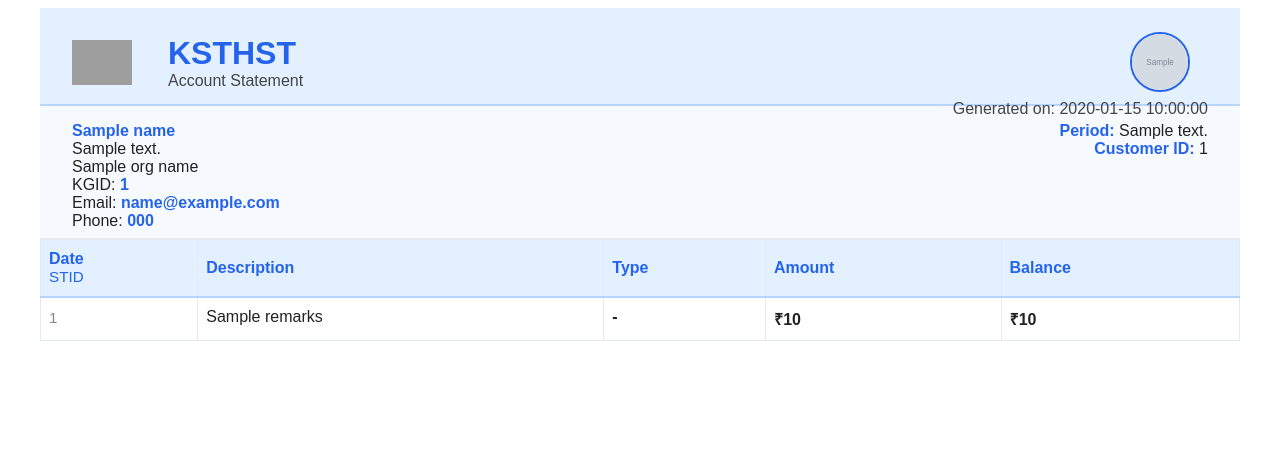
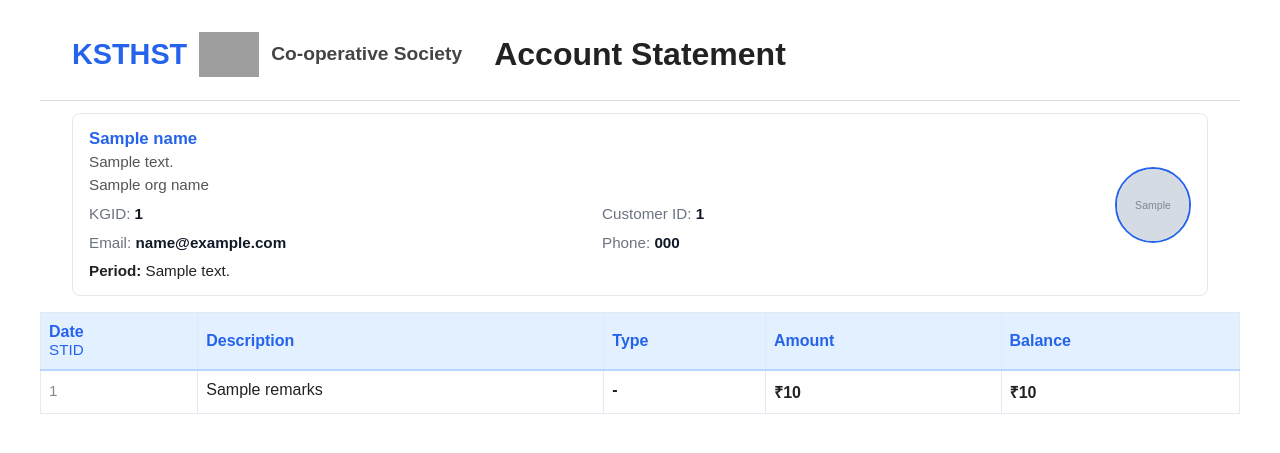
Before and after one commit to Codematesltd/society_website, a Flask app: template templates/statement.html in a window 1280 px wide. Shown: the top 453 px of the page. Run offline with Flask 3, Linux system fonts and the light colour scheme; the template is opened without the code that fills it: most values are stand-ins (such as "Sample title", 1, 10 or a date in 2020); grey boxes marked "Sample" are stand-in pictures; some libraries are stand-ins or nearby versions; grey boxes are pictures that could not be loaded.

Commit message:
statement and user account working correct

```diff
--- a/templates/statement.html
+++ b/templates/statement.html
@@ -3,29 +3,92 @@
 <head>
   <meta charset="UTF-8">
   <title>KSTHST Account Statement</title>
-    <link rel="icon" href="{{ url_for('static', filename='society_logo.png') }}" type="image/png">
+  <!-- Use direct external URL for favicon, do NOT use url_for for external URLs -->
+  <link rel="icon" href="https://geqletipzwxokceydhmi.supabase.co/storage/v1/object/public/staff-add/society_logo.png" type="image/png">
   <meta name="viewport" content="width=device-width, initial-scale=1.0">
   <style>
     body { font-family: Arial, sans-serif; color: #222; background: #fff; }
     .statement-container { max-width: 1200px; margin: 0 auto; background: #fff; }
     .header-bar {
-      background: #e3f0ff;
-      border-bottom: 2px solid #b6d4fe;
-      padding: 24px 32px 12px 32px;
+      background: #fff;               /* white */
+      border-bottom: 1px solid #ddd; /* light divider */
+      padding: 16px 32px;
       display: flex;
       align-items: center;
       justify-content: space-between;
+      position: relative;
     }
-    .header-bar img { width: 60px; height: 60px; object-fit: contain; margin-right: 18px; }
-    .header-title { font-size: 2rem; font-weight: bold; color: #2563eb; }
-    .header-meta { font-size: 1rem; color: #444; }
+    .header-bar .branding {
+      display: flex;
+      align-items: center;
+    }
+    .branding .title {
+      font-size: 1.8rem;
+      font-weight: bold;
+      color: #2563eb;
+      margin-right: 12px;
+    }
+    .branding img {
+      width: 60px; height: 60px;
+      object-fit: contain;
+      margin-right: 12px;
+    }
+    .branding .subtitle {
+      font-size: 1.2rem;
+      font-weight: 600;
+      color: #444;
+    }
+    /* center and enlarge Account Statement */
+    .statement-label {
+      position: absolute;
+      left: 50%; top: 50%;
+      transform: translate(-50%, -50%);
+      font-size: 2rem;
+      font-weight: bold;
+      color: #222;
+    }
+    /* Bordered details section under heading */
+    .details-card {
+      margin: 12px 32px 16px 32px;
+      border: 1px solid #e5e7eb; /* light gray */
+      border-radius: 8px;
+      padding: 12px 16px;
+      display: flex;
+      align-items: center;
+      gap: 16px;
+      background: #fff;
+    }
+    .details-card .info { flex: 1; font-size: 0.95rem; line-height: 1.5; }
+    .details-card .info .name { color: #2563eb; font-weight: 700; font-size: 1.05rem; }
+    .details-card .info .muted { color: #555; }
+    .details-card .info .row {
+      display: grid;
+      grid-template-columns: 1fr 1fr;
+      gap: 6px 20px;
+      margin-top: 6px;
+    }
+    .details-card .info .label { color: #6b7280; }
+    .details-card .info .value { color: #111827; font-weight: 600; }
+    .details-card .photo { display: flex; justify-content: flex-end; min-width: 80px; }
+    .details-card .photo img {
+      width: 72px; height: 72px;
+      object-fit: cover;
+      border-radius: 50%;
+      border: 2px solid #2563eb;
+    }
+    @media (max-width: 640px) {
+      .details-card { flex-direction: column-reverse; align-items: stretch; padding: 12px; margin: 12px 16px; }
+      .details-card .info .row { grid-template-columns: 1fr; }
+      .details-card .photo { justify-content: flex-start; margin-bottom: 8px; }
+    }
     .details-row {
+      background: none;
+      border-bottom: 1px solid #eee;
+      padding: 8px 32px;  /* reduce top/bottom padding */
+      margin-top: -8px;   /* lift upward */
       display: flex;
       justify-content: space-between;
-      padding: 16px 32px 8px 32px;
       font-size: 1rem;
-      background: #f6faff;
-      border-bottom: 1px solid #e5e7eb;
     }
     .details-col { min-width: 220px; }
     .details-label { color: #2563eb; font-weight: 600; }
@@ -72,44 +135,46 @@
       .statement-container { box-shadow: none !important; }
       .header-bar, .details-row, .footer-bar { padding-left: 0; padding-right: 0; }
     }
+    .header-bar { position: relative; } /* ensure absolute children anchor correctly */
+    /* details-card is the new responsive section; header-right no longer used */
   </style>
 </head>
 <body>
   <div class="statement-container">
-    <!-- Header -->
-    <div class="header-bar" style="position: relative;">
-      <div style="display: flex; align-items: center;">
-        <img src="https://geqletipzwxokceydhmi.supabase.co/storage/v1/object/public/staff-add/society_logo.png" alt="KSTHST Logo">
-        <div style="margin-left: 18px;">
-          <div class="header-title">KSTHST</div>
-          <div class="header-meta">Account Statement</div>
+    <div class="header-bar">
+      <div class="branding">
+        <div class="title">KSTHST</div>
+        <!-- Use direct external URL for logo image -->
+        <img src="https://geqletipzwxokceydhmi.supabase.co/storage/v1/object/public/staff-add/society_logo.png" alt="Logo">
+        <div class="subtitle">Co-operative Society</div>
+      </div>
+      <div class="statement-label" style="left:50%;top:50%;transform:translate(-50%,-50%);position:absolute;text-align:center;width:max-content;">
+        Account Statement
+      </div>
+    </div>
+
+    <!-- Details + Photo bordered section under heading -->
+    <div class="details-card">
+      <div class="info">
+        <div class="name">{{ name or '-' }}</div>
+        <div class="muted">{{ address or '-' }}</div>
+        <div class="muted">{{ org_name or '-' }}</div>
+        <div class="row">
+          <div><span class="label">KGID:</span> <span class="value">{{ kgid or '-' }}</span></div>
+          <div><span class="label">Customer ID:</span> <span class="value">{{ customer_id or '-' }}</span></div>
+          <div><span class="label">Email:</span> <span class="value">{{ email or '-' }}</span></div>
+          <div><span class="label">Phone:</span> <span class="value">{{ phone or '-' }}</span></div>
+          <div style="grid-column: 1 / -1;"><strong>Period:</strong> {{ period_text or '-' }}</div>
         </div>
       </div>
-      <div style="position: absolute; top: 24px; right: 32px; display: flex; flex-direction: column; align-items: flex-end;">
+      <div class="photo">
         {% if photo_url %}
-          <img src="{{ photo_url }}" alt="User Photo" style="width:56px;height:56px;object-fit:cover;border-radius:50%;border:2px solid #2563eb;margin-bottom:8px;">
+        <img src="{{ photo_url }}" alt="User Photo">
         {% endif %}
-        <div class="header-meta" style="text-align:right;">
-          Generated on: {{ generated_on or '' }}
-        </div>
       </div>
     </div>
-    <!-- Details -->
-    <div class="details-row">
-      <div class="details-col">
-        <div class="details-label">{{ name or '-' }}</div>
-        <div>{{ address or '-' }}</div>
-        <div>{{ org_name or '-' }}</div>
-        <div>KGID: <span class="details-label">{{ kgid or '-' }}</span></div>
-        <div>Email: <span class="details-label">{{ email or '-' }}</span></div>
-        <div>Phone: <span class="details-label">{{ phone or '-' }}</span></div>
-      </div>
-      <div class="details-col" style="text-align:right;">
-        <div><span class="details-label">Period:</span> {{ period_text or '-' }}</div>
-        <div><span class="details-label">Customer ID:</span> {{ customer_id or '-' }}</div>
-      </div>
-    </div>
-    <!-- Statement Table -->
+
+    <!-- statement table -->
     <table class="statement-table">
       <thead>
         <tr>
@@ -145,8 +210,8 @@
             {% endif %}
           </td>
           <td class="balance-cell">
-            {% if tr.balance_after is not none %}
-              ₹{{ '{:,.0f}'.format(tr.balance_after|float) }}
+            {% if tr.get('balance_after') is not none %}
+              ₹{{ '{:,.0f}'.format(tr.get('balance_after')|float) }}
             {% else %}
               -
             {% endif %}
```
Also changed, not shown: app/members/routes.py (+35 -1 lines).
